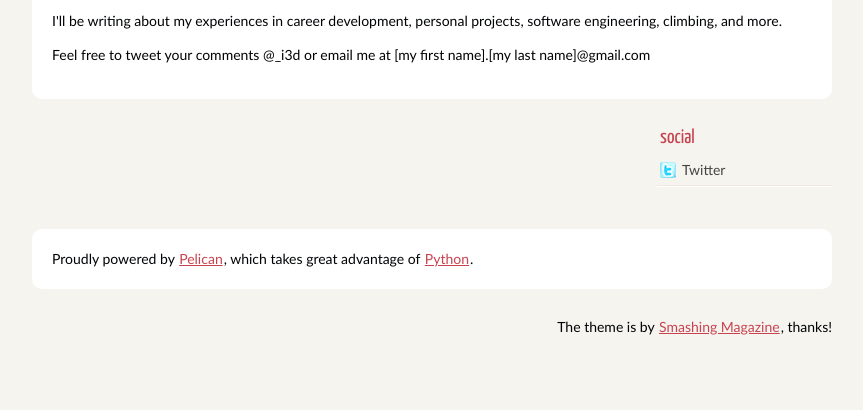
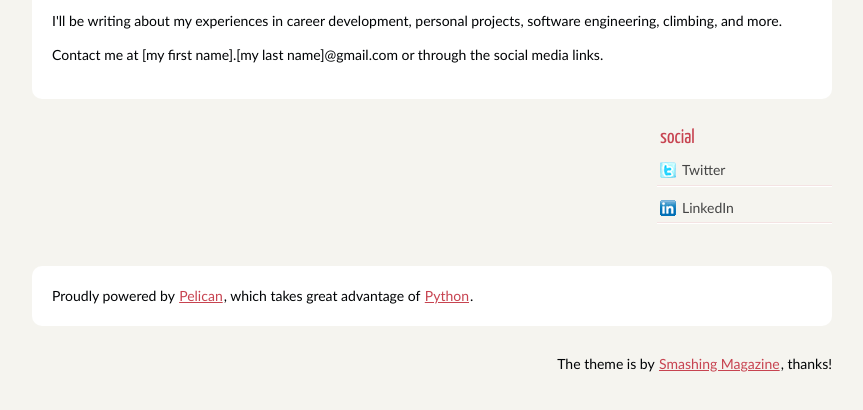
Before and after one commit to bdunlay/bdunlay.github.io, a plain HTML site: page pages/about.html in a window 1280 px wide. Shown: the part 290-700 px from the top of the page, without its empty margins (208-1071 px from the left). Drawn offline with Linux system fonts and the light colour scheme.

Commit message:
added linkedin

```diff
--- a/pages/about.html
+++ b/pages/about.html
@@ -22,7 +22,7 @@
 
     <p>My mind is always buzzing with thoughts and ideas. This is my effort to organize them one at a time to be considered, processed, and recorded. I'm doing it mostly for me, but happy to share with anyone else who might be interested along the way. </p>
 <p>I'll be writing about my experiences in career development, personal projects, software engineering, climbing, and more. </p>
-<p>Feel free to tweet your comments @_i3d or email me at [my first name].[my last name]@gmail.com</p>
+<p>Contact me at [my first name].[my last name]@gmail.com or through the social media links.</p>
 </section>
         <section id="extras" class="body">
                 <div class="social">
@@ -30,6 +30,7 @@
                         <ul>
 
                             <li><a href="http://twitter.com/_i3d">Twitter</a></li>
+                            <li><a href="http://linkedin.com/in/briandunlay">LinkedIn</a></li>
                         </ul>
                 </div><!-- /.social -->
         </section><!-- /#extras -->
```
Also changed, not shown: archives.html (+1 -0 lines), author/brian-dunlay.html (+1 -0 lines), authors.html (+1 -0 lines), categories.html (+1 -0 lines), category/career.html (+1 -0 lines), index.html (+1 -0 lines), leaving-microsoft.html (+1 -0 lines), tag/career.html (+1 -0 lines), tag/microsoft.html (+1 -0 lines), tags.html (+1 -0 lines), tag/.html.
